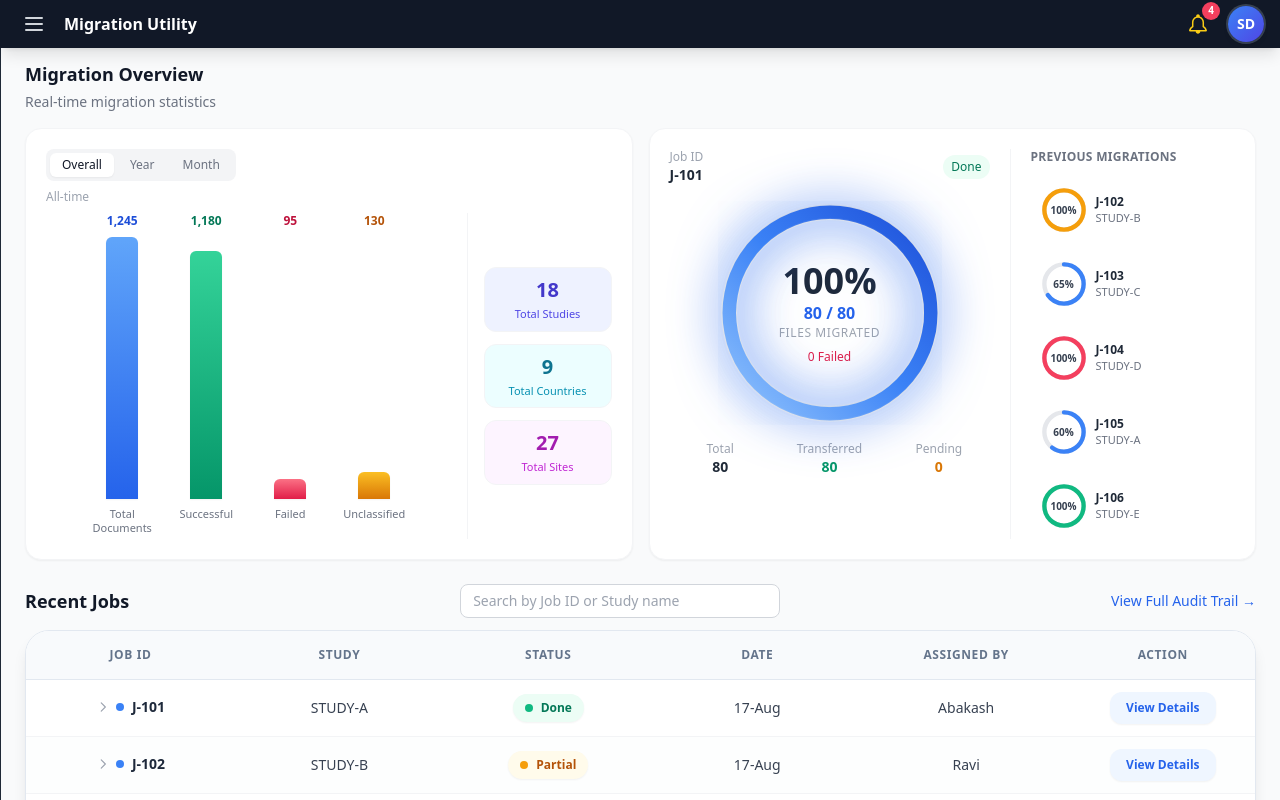
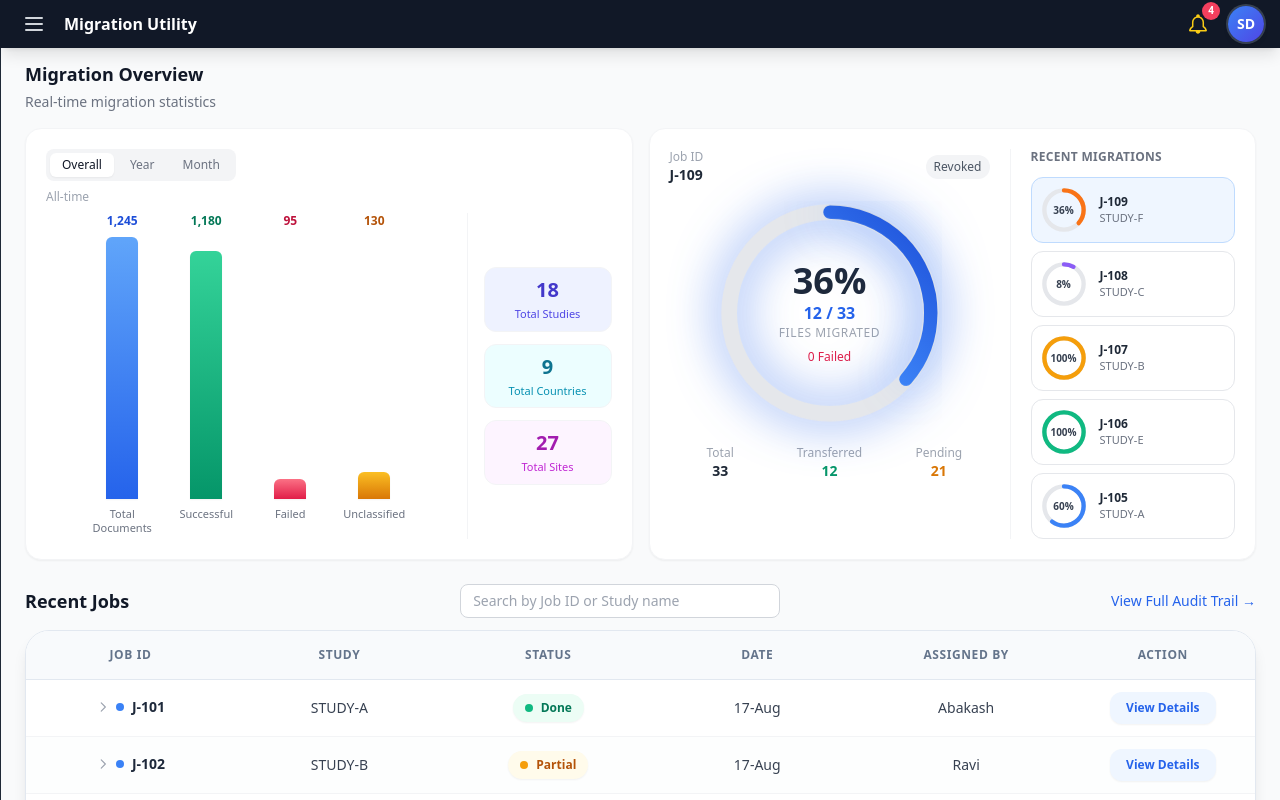
Before and after one commit to dpatra5/migration-prototype, a React (Vite) app in the folder frontend/: page / in a window 1280 px wide. Both pictures are taken after typing "name@example.com", "Sample123" into the empty fields and a click on the button "Sign in". Built offline with nearby package versions, Linux system fonts and the light colour scheme.

Commit message:
dashboard changes

```diff
--- a/frontend/src/components/Dashboard.tsx
+++ b/frontend/src/components/Dashboard.tsx
@@ -268,13 +268,6 @@ export function Dashboard({
     mainContentRef.current?.scrollTo({ top: 0, behavior: "auto" });
   }, [activeItem]);
 
-  const selectedMigration =
-    activeMigrations.find(
-      (migration) => migration.id === selectedMigrationId,
-    ) ?? null;
-  const selectedMigrationPhase: SchedulerPhase =
-    selectedMigration?.phase ?? "running";
-
   const unreadNotificationCount = notifications.filter(
     (notification) => !notification.read,
   ).length;
@@ -293,6 +286,19 @@ export function Dashboard({
     (jobId: string, status: Job["status"]) => {
       setJobs((currentJobs) =>
         currentJobs.map((job) => (job.id === jobId ? { ...job, status } : job)),
+      );
+    },
+    [],
+  );
+
+  const updateJobWithFinalStats = useCallback(
+    (jobId: string, status: Job["status"]) => {
+      setJobs((currentJobs) =>
+        currentJobs.map((job) =>
+          job.id === jobId
+            ? { ...job, status, successfulFiles: 114, failedFiles: 6 }
+            : job,
+        ),
       );
     },
     [],
@@ -342,7 +348,7 @@ export function Dashboard({
         ...currentMigrations,
         { ...migration, phase: "running" },
       ]);
-      setSelectedMigrationId((currentSelectedId) => currentSelectedId ?? jobId);
+      setSelectedMigrationId(jobId);
       setActiveItem("Dashboard");
     },
     [],
@@ -437,7 +443,7 @@ export function Dashboard({
   const handleMigrationComplete = useCallback(
     (jobId: string) => {
       updateMigrationPhase(jobId, "complete");
-      updateJobStatus(jobId, JobStatusValues.Partial);
+      updateJobWithFinalStats(jobId, JobStatusValues.Partial);
       updateMigrationNotification(
         jobId,
         "partial",
@@ -456,7 +462,7 @@ export function Dashboard({
         migrationStatus: "partial",
       });
     },
-    [updateMigrationPhase, updateJobStatus, updateMigrationNotification],
+    [updateMigrationPhase, updateJobWithFinalStats, updateMigrationNotification],
   );
 
   const revokeJob = useCallback(
@@ -671,8 +677,9 @@ export function Dashboard({
                   />
                   <MigrationProgressPanel
                     jobs={jobs}
-                    activeMigration={selectedMigration}
-                    migrationPhase={selectedMigrationPhase}
+                    activeMigrations={activeMigrations}
+                    selectedMigrationId={selectedMigrationId}
+                    onSelectMigration={setSelectedMigrationId}
                     onJobComplete={handleMigrationComplete}
                     onRevoke={revokeJob}
                   />
--- a/frontend/src/components/MigrationProgressPanel.tsx
+++ b/frontend/src/components/MigrationProgressPanel.tsx
@@ -26,7 +26,6 @@ type JobStats = {
   progress: number;
 };
 
-// Statuses imply how far a job got when a job carries no usable file counts.
 const statusFallbackProgress: Record<JobStatus, number> = {
   Done: 100,
   Partial: 100,
@@ -36,13 +35,23 @@ const statusFallbackProgress: Record<JobStatus, number> = {
   Pending: 8,
 };
 
+function hasFinishedStatus(status: JobStatus) {
+  return status === JobStatusValues.Partial || status === JobStatusValues.Done || status === JobStatusValues.Failed;
+}
+
 function getStaticJobStats(job: Job): JobStats {
-  const total = job.totalFiles ?? 0;
-  const successful = job.successfulFiles ?? 0;
-  const failed = job.failedFiles ?? 0;
+  const total = job.totalFiles ?? migrationDefaults.totalFiles;
+  const hasRecordedCounts = (job.successfulFiles ?? 0) > 0 || (job.failedFiles ?? 0) > 0;
+  const successful = hasFinishedStatus(job.status) && !hasRecordedCounts
+    ? migrationDefaults.successfulFiles
+    : job.successfulFiles ?? 0;
+  const failed = hasFinishedStatus(job.status) && !hasRecordedCounts
+    ? migrationDefaults.failedFiles
+    : job.failedFiles ?? 0;
   const pending = Math.max(total - successful - failed, 0);
   const measuredProgress = total > 0 ? ((successful + failed) / total) * 100 : 0;
   const progress = measuredProgress > 0 ? measuredProgress : statusFallbackProgress[job.status];
+
   return { total, successful, failed, pending, progress };
 }
 
@@ -97,118 +106,153 @@ const statusBadgeClass: Record<JobStatus, string> = {
 
 type MigrationProgressPanelProps = {
   jobs: Job[];
-  activeMigration: ScheduledMigration | null;
-  migrationPhase: SchedulerPhase;
+  activeMigrations: (ScheduledMigration & { phase: SchedulerPhase })[];
+  selectedMigrationId: string | null;
+  onSelectMigration: (jobId: string) => void;
   onJobComplete: (jobId: string) => void;
   onRevoke: (jobId: string) => void;
 };
 
 export function MigrationProgressPanel({
   jobs,
-  activeMigration,
-  migrationPhase,
+  activeMigrations,
+  selectedMigrationId,
+  onSelectMigration,
   onJobComplete,
   onRevoke,
 }: MigrationProgressPanelProps) {
-  const [pinnedJobId, setPinnedJobId] = useState<string | null>(null);
-
-  const [elapsedMs, setElapsedMs] = useState(() =>
-    activeMigration && migrationPhase === "running"
-      ? Math.min(Date.now() - activeMigration.startedAt, migrationDefaults.durationMs)
-      : migrationDefaults.durationMs,
-  );
+  const [elapsedMsMap, setElapsedMsMap] = useState<Record<string, number>>({});
 
   useEffect(() => {
-    if (!activeMigration || migrationPhase !== "running") return;
-    const timer = window.setInterval(() => {
-      setElapsedMs(Math.min(Date.now() - activeMigration.startedAt, migrationDefaults.durationMs));
-    }, 250);
-    return () => window.clearInterval(timer);
-  }, [activeMigration, migrationPhase]);
+    setElapsedMsMap((currentElapsed) => {
+      const nextElapsed = { ...currentElapsed };
+      activeMigrations.forEach((migration) => {
+        if (!(migration.id in nextElapsed)) {
+          nextElapsed[migration.id] = Math.min(Date.now() - migration.startedAt, migrationDefaults.durationMs);
+        }
+      });
+      return nextElapsed;
+    });
+  }, [activeMigrations]);
 
   useEffect(() => {
-    if (!activeMigration || migrationPhase !== "running") return;
-    if (elapsedMs >= migrationDefaults.durationMs) {
-      onJobComplete(activeMigration.id);
+    const runningMigrations = activeMigrations.filter((migration) => migration.phase === "running");
+    if (runningMigrations.length === 0) {
+      return;
     }
-  }, [elapsedMs, activeMigration, migrationPhase, onJobComplete]);
 
-  const liveRatio = Math.min(elapsedMs / migrationDefaults.durationMs, 1);
+    const timer = window.setInterval(() => {
+      setElapsedMsMap((currentElapsed) => {
+        const nextElapsed = { ...currentElapsed };
+        runningMigrations.forEach((migration) => {
+          nextElapsed[migration.id] = Math.min(Date.now() - migration.startedAt, migrationDefaults.durationMs);
+        });
+        return nextElapsed;
+      });
+    }, 250);
+
+    return () => window.clearInterval(timer);
+  }, [activeMigrations]);
+
+  useEffect(() => {
+    activeMigrations.forEach((migration) => {
+      if (migration.phase === "running" && elapsedMsMap[migration.id] >= migrationDefaults.durationMs) {
+        onJobComplete(migration.id);
+      }
+    });
+  }, [activeMigrations, elapsedMsMap, onJobComplete]);
+
+  const getActiveMigrationStats = (
+    migration: ScheduledMigration & { phase: SchedulerPhase },
+    elapsedMs: number,
+  ): JobStats => {
+    const liveRatio = migration.phase === "complete"
+      ? 1
+      : Math.min(elapsedMs / migrationDefaults.durationMs, 1);
     const liveProcessed = Math.floor(migrationDefaults.totalFiles * liveRatio);
-  const liveFailed =
-    migrationPhase === "complete"
+    const liveFailed = migration.phase === "complete"
       ? migrationDefaults.failedFiles
       : Math.floor(migrationDefaults.failedFiles * liveRatio);
-  const liveSuccessful = Math.min(liveProcessed - liveFailed, migrationDefaults.successfulFiles);
-  const livePending = migrationDefaults.totalFiles - liveSuccessful - liveFailed;
+    const liveSuccessful = Math.max(
+      Math.min(liveProcessed - liveFailed, migrationDefaults.successfulFiles),
+      0,
+    );
+    const livePending = Math.max(migrationDefaults.totalFiles - liveSuccessful - liveFailed, 0);
 
-  const liveStats: JobStats = {
+    return {
       total: migrationDefaults.totalFiles,
       successful: liveSuccessful,
       failed: liveFailed,
       pending: livePending,
       progress: liveRatio * 100,
     };
+  };
 
-  const getJobStats = (job: Job): JobStats =>
-    activeMigration && job.id === activeMigration.id ? liveStats : getStaticJobStats(job);
-
-  const getJobStatus = (job: Job): JobStatus =>
-    activeMigration && job.id === activeMigration.id
-      ? migrationPhase === "running"
+  const getActiveMigrationStatus = (migration: ScheduledMigration & { phase: SchedulerPhase }): JobStatus =>
+    migration.phase === "running"
       ? JobStatusValues.Running
-        : migrationPhase === "complete"
+      : migration.phase === "complete"
         ? JobStatusValues.Partial
-          : JobStatusValues.Pending
-      : job.status;
-
-  const defaultFocusId = activeMigration?.id ?? jobs[0]?.id ?? null;
-  const displayedJobId = pinnedJobId ?? defaultFocusId;
-  const isLiveDisplay = !!activeMigration && displayedJobId === activeMigration.id;
-  const displayedJob = jobs.find((job) => job.id === displayedJobId) ?? null;
-
-  const stats: JobStats = displayedJob
-    ? getJobStats(displayedJob)
-    : isLiveDisplay
-      ? liveStats
-      : { total: 0, successful: 0, failed: 0, pending: 0, progress: 0 };
-
-  const displayedStatus: JobStatus = displayedJob
-    ? getJobStatus(displayedJob)
-    : isLiveDisplay
-      ? migrationPhase === "running"
-        ? JobStatusValues.Running
-        : migrationPhase === "complete"
-          ? JobStatusValues.Partial
-          : JobStatusValues.Pending
         : JobStatusValues.Pending;
 
-  const historyJobs = jobs.filter((job) => job.id !== displayedJobId).slice(0, 5);
+  const completedJobs = jobs.filter(
+    (job) => !activeMigrations.some((migration) => migration.id === job.id),
+  );
+  const allMigrations = [...activeMigrations, ...completedJobs]
+    .sort((a, b) => {
+      const firstJobNumber = Number.parseInt(a.id.replace("J-", ""), 10);
+      const secondJobNumber = Number.parseInt(b.id.replace("J-", ""), 10);
+      return secondJobNumber - firstJobNumber;
+    })
+    .slice(0, 5);
+  const displayedMigration = allMigrations.find((migration) => migration.id === selectedMigrationId) ?? allMigrations[0] ?? null;
+  const displayedMigrationId = displayedMigration?.id ?? null;
 
-  const selectJob = (jobId: string) => {
-    setPinnedJobId(jobId);
+  const getMigrationStats = (migration: ScheduledMigration | Job): JobStats => {
+    const activeMigration = activeMigrations.find((item) => item.id === migration.id);
+    if (activeMigration) {
+      return getActiveMigrationStats(activeMigration, elapsedMsMap[activeMigration.id] ?? 0);
+    }
+
+    const completedJob = jobs.find((job) => job.id === migration.id);
+    return completedJob ? getStaticJobStats(completedJob) : { total: 0, successful: 0, failed: 0, pending: 0, progress: 0 };
   };
 
-  if (!displayedJobId) {
+  const getMigrationStatus = (migration: ScheduledMigration | Job): JobStatus => {
+    const activeMigration = activeMigrations.find((item) => item.id === migration.id);
+    return activeMigration ? getActiveMigrationStatus(activeMigration) : (migration as Job).status ?? JobStatusValues.Pending;
+  };
+
+  const displayedStats = displayedMigration
+    ? getMigrationStats(displayedMigration)
+    : { total: 0, successful: 0, failed: 0, pending: 0, progress: 0 };
+  const displayedStatus = displayedMigration ? getMigrationStatus(displayedMigration) : JobStatusValues.Pending;
+  const selectedActiveMigration = displayedMigrationId
+    ? activeMigrations.find((migration) => migration.id === displayedMigrationId)
+    : null;
+
+  if (allMigrations.length === 0) {
     return null;
   }
 
   return (
     <div className="h-full bg-white rounded-2xl shadow-sm border border-gray-100 p-5 flex flex-col md:flex-row gap-5">
       <div className="w-full md:w-80 flex-shrink-0">
+        {displayedMigration ? (
+          <>
             <div className="flex items-center justify-between mb-2">
               <div>
                 <p className="text-xs text-gray-400">Job ID</p>
-            <p className="text-sm font-semibold text-gray-800">{displayedJobId}</p>
+                <p className="text-sm font-semibold text-gray-800">{displayedMigration.id}</p>
               </div>
               <div className="flex items-center gap-2">
                 <span className={`px-2 py-1 rounded-full text-xs font-medium ${statusBadgeClass[displayedStatus]}`}>
                   {displayedStatus}
                 </span>
-            {isLiveDisplay && migrationPhase === "running" && (
+                {selectedActiveMigration?.phase === "running" && (
                   <button
                     type="button"
-                onClick={() => onRevoke(activeMigration.id)}
+                    onClick={() => onRevoke(selectedActiveMigration.id)}
                     className="px-3 py-1 rounded-lg text-xs font-medium bg-rose-50 text-rose-600 hover:bg-rose-100 transition-colors"
                   >
                     Revoke
@@ -219,57 +263,61 @@ export function MigrationProgressPanel({
 
             <div className="flex justify-center py-2">
               <CircularProgress
-            progress={stats.progress}
-            successfulFiles={stats.successful}
-            pendingFiles={stats.pending}
-            failedFiles={stats.failed}
+                progress={displayedStats.progress}
+                successfulFiles={displayedStats.successful}
+                pendingFiles={displayedStats.pending}
+                failedFiles={displayedStats.failed}
               />
             </div>
 
-        <div className="grid grid-cols-3 gap-2 text-center mt-2">
+            <div className="grid grid-cols-3 gap-2 text-center mt-3">
               <div>
                 <p className="text-xs text-gray-400">Total</p>
-            <p className="text-sm font-semibold text-gray-800">{stats.total}</p>
+                <p className="text-sm font-semibold text-gray-800">{displayedStats.total}</p>
               </div>
               <div>
                 <p className="text-xs text-gray-400">Transferred</p>
-            <p className="text-sm font-semibold text-emerald-600">{stats.successful}</p>
+                <p className="text-sm font-semibold text-emerald-600">{displayedStats.successful}</p>
               </div>
               <div>
                 <p className="text-xs text-gray-400">Pending</p>
-            <p className="text-sm font-semibold text-amber-600">{stats.pending}</p>
+                <p className="text-sm font-semibold text-amber-600">{displayedStats.pending}</p>
               </div>
             </div>
+          </>
+        ) : null}
       </div>
 
       <div className="flex-1 min-w-0 border-t border-gray-100 pt-4 md:border-t-0 md:border-l md:pl-5 md:pt-0">
         <p className="text-xs font-semibold text-gray-500 uppercase tracking-wide mb-3">
-          Previous Migrations
+          Recent Migrations
         </p>
-        {historyJobs.length === 0 ? (
-          <p className="text-xs text-gray-400">No previous migrations yet.</p>
-        ) : (
         <div className="flex flex-col gap-2">
-            {historyJobs.map((job) => {
-              const jobStats = getJobStats(job);
-              const jobStatus = getJobStatus(job);
+          {allMigrations.map((migration) => {
+            const stats = getMigrationStats(migration);
+            const status = getMigrationStatus(migration);
+            const isSelected = migration.id === displayedMigrationId;
+
             return (
               <button
-                  key={job.id}
+                key={migration.id}
                 type="button"
-                  onClick={() => selectJob(job.id)}
-                  className="flex items-center gap-2 p-2 rounded-xl border border-transparent hover:border-gray-200 hover:bg-gray-50 transition-colors text-left"
+                onClick={() => onSelectMigration(migration.id)}
+                className={`flex items-center gap-3 p-2 rounded-xl border transition-colors text-left ${
+                  isSelected
+                    ? "border-blue-200 bg-blue-50"
+                    : "border-gray-200 hover:border-gray-300 hover:bg-gray-50"
+                }`}
               >
-                  <MiniCircularProgress progress={jobStats.progress} status={jobStatus} />
-                  <div>
-                    <p className="text-xs font-semibold text-gray-800">{job.id}</p>
-                    <p className="text-[11px] text-gray-500">{job.study}</p>
+                <MiniCircularProgress progress={stats.progress} status={status} />
+                <div className="flex-1 min-w-0">
+                  <p className="text-xs font-semibold text-gray-800">{migration.id}</p>
+                  <p className="text-[11px] text-gray-500 truncate">{migration.study}</p>
                 </div>
               </button>
             );
           })}
         </div>
-        )}
       </div>
     </div>
   );
```
Also changed, not shown: 2 other files (tests, documents, lock files or other folders). Lines whose indentation alone changed are shown as unchanged.
